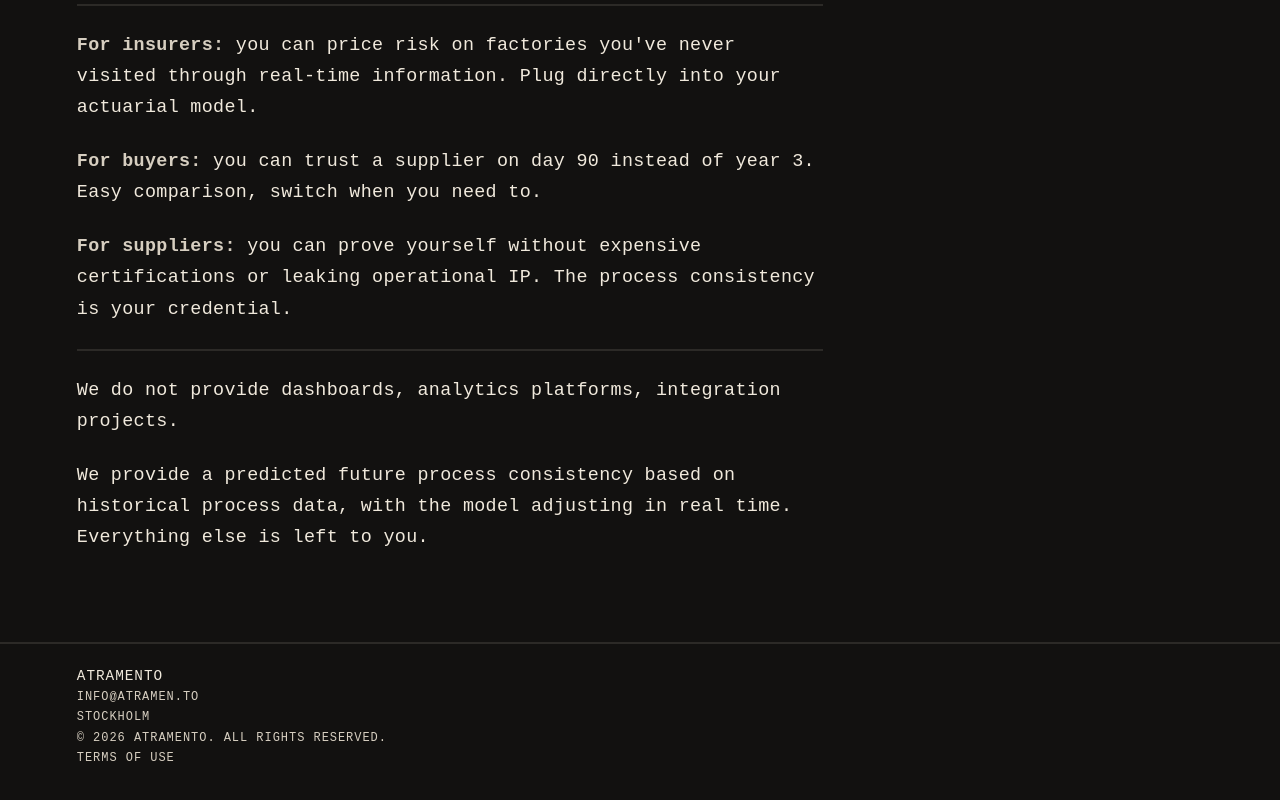
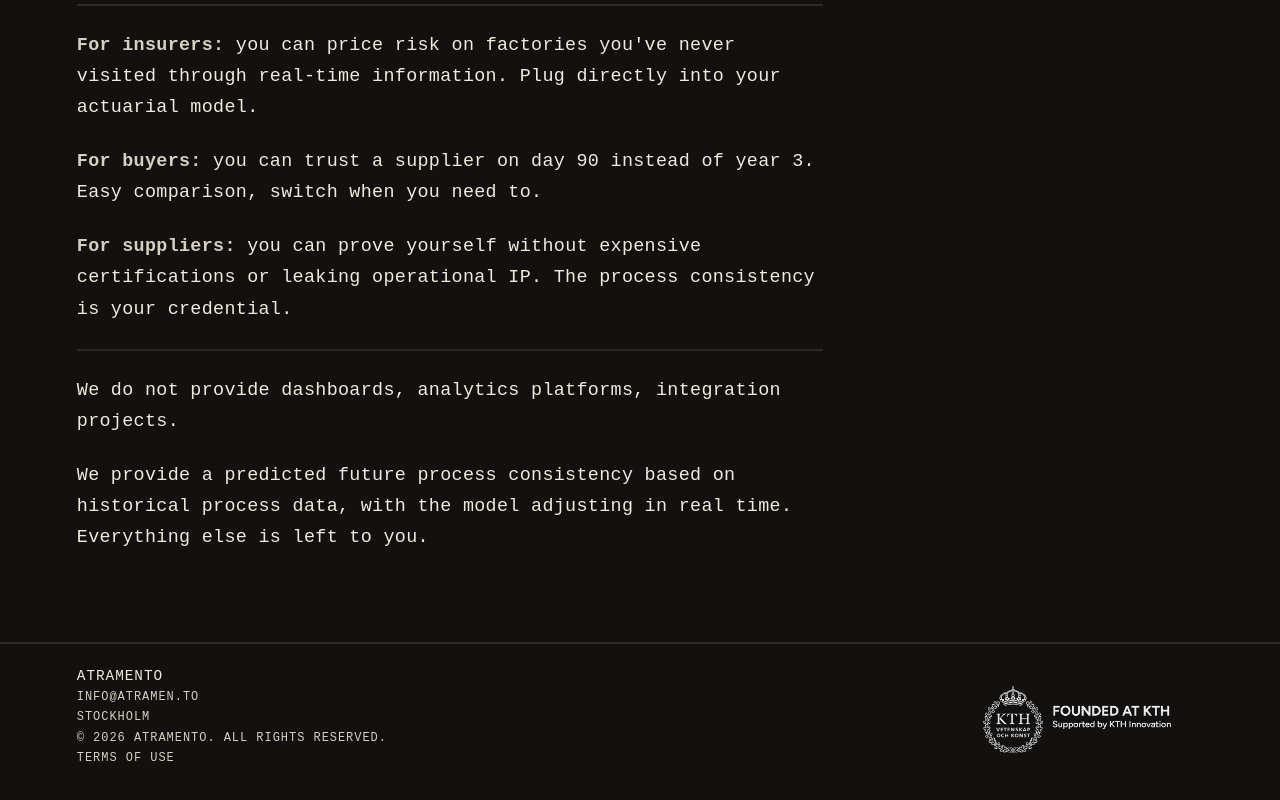
Before and after one commit to olofficial/atramento-web, a plain HTML site: page index.html in a window 1280 px wide. Shown: the part 768-1568 px from the top of the page. Drawn offline with Linux system fonts and the light colour scheme.

Commit message:
Add innovation logo to footer

```diff
--- a/index.html
+++ b/index.html
@@ -55,11 +55,10 @@
             Trust in manufacturing is slow, manual and expensive.
           </p>
           <p>
-            Atramento makes manufacturing trust instant, automatic and cheap. We do it by bypassing the entire trust industry.
+            Atramento makes manufacturing trust instant, automatic and cheap. We do it by witnessing the manufacturing process directly.
           </p>
           <p>
-            Atramento watches factory network traffic. It learns from sensor readings
-            what normal operation looks like, and predicts whether normality will continue over a given span of time. That is all.
+            Atramento watches factory network traffic. It learns from sensor readings what normal operation looks like, and predicts whether normality will continue over a given span of time. That is all.
           </p>
           <p>
             You get one number: what is the probability that this process will remain consistent over a certain timespan?
@@ -92,11 +91,16 @@
       </main>
 
       <footer>
-        <div class="footmark">Atramento</div>
-        <div class="footline">info@atramen.to</div>
-        <div class="footline">Stockholm</div>
-        <div class="footline">© 2026 Atramento. All rights reserved.</div>
-        <div class="footline footlinks"><a href="terms.html">Terms of Use</a></div>
+        <div class="footer-content">
+          <div class="footer-meta">
+            <div class="footmark">Atramento</div>
+            <div class="footline">info@atramen.to</div>
+            <div class="footline">Stockholm</div>
+            <div class="footline">© 2026 Atramento. All rights reserved.</div>
+            <div class="footline footlinks"><a href="terms.html">Terms of Use</a></div>
+          </div>
+          <img class="innovation-logo" src="Innovation_white.png" alt="Innovation logo" />
+        </div>
       </footer>
     </div>
   </body>
--- a/styles.css
+++ b/styles.css
@@ -122,6 +122,18 @@ footer {
   letter-spacing: 0.06em;
 }
 
+.footer-content {
+  display: flex;
+  align-items: center;
+  justify-content: space-between;
+  gap: 2rem;
+  flex-wrap: wrap;
+}
+
+.footer-meta {
+  min-width: 220px;
+}
+
 .footmark {
   font-size: 0.9rem;
   color: var(--paper);
@@ -145,6 +157,14 @@ footer {
   border-bottom-color: var(--paper);
 }
 
+.innovation-logo {
+  width: min(220px, 60vw);
+  height: auto;
+  display: block;
+  filter: brightness(0) invert(1);
+  opacity: 0.92;
+}
+
 @media (max-width: 640px) {
   .mast {
     padding: 2rem 7vw 1.2rem;
@@ -157,4 +177,8 @@ footer {
   p {
     font-size: 1.05rem;
   }
+
+  .footer-content {
+    align-items: flex-start;
+  }
 }
```
Also changed, not shown: Innovation_white.png (added).
